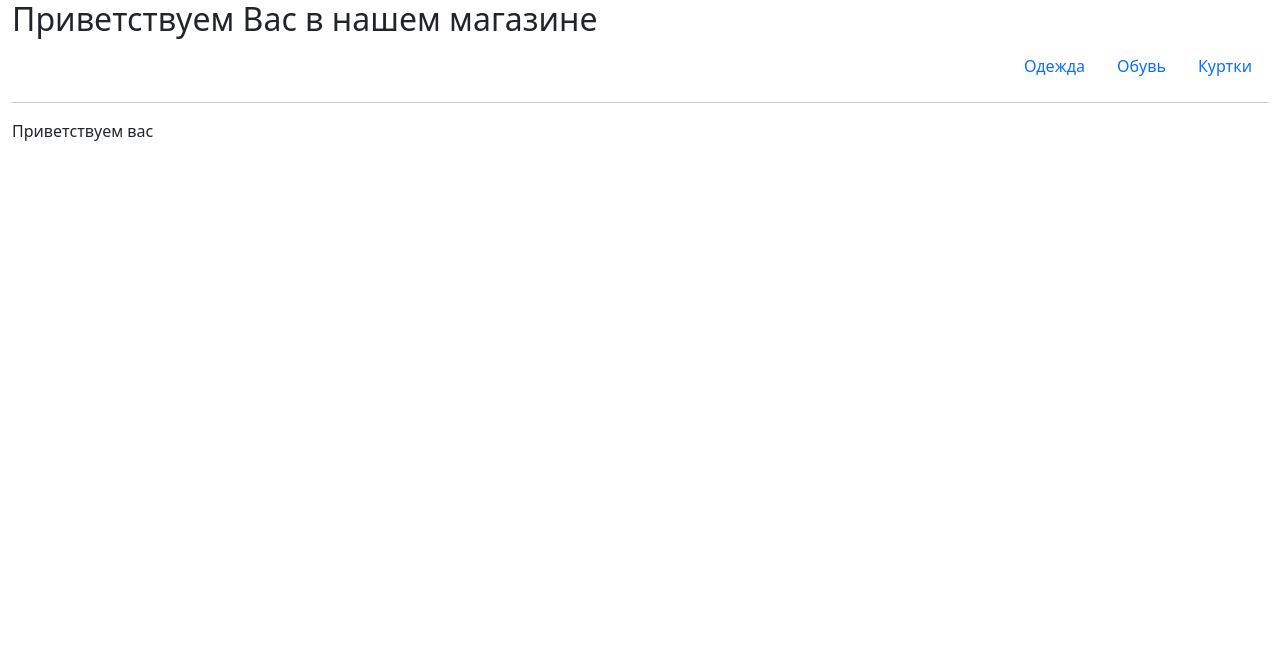
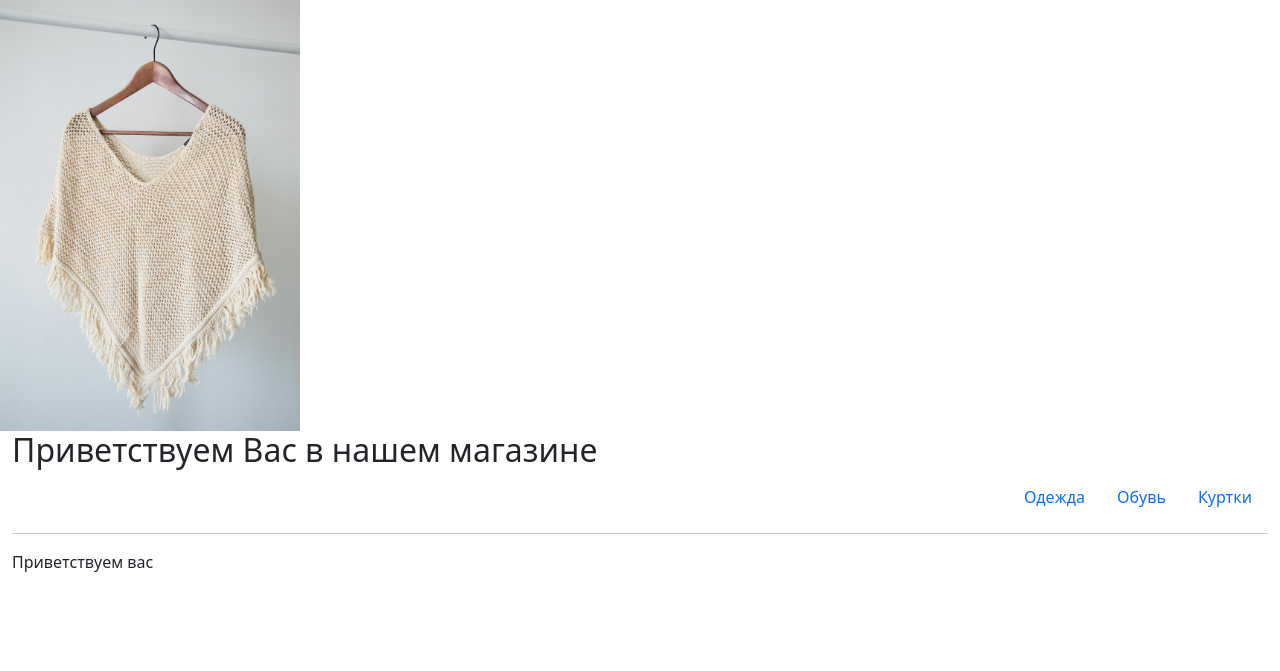
Before and after one commit to Vojd85/Flask-and-FastAPI, a Flask app: page / in a window 1280 px wide. Shown: the top 671 px of the page. Run offline with Flask 3, Linux system fonts and the light colour scheme; some libraries are stand-ins or nearby versions.

Commit message:
Дз семинара 1

```diff
--- a/Sem1/templates/base.html
+++ b/Sem1/templates/base.html
@@ -7,6 +7,7 @@
     <title>Интернет магазин</title>
 </head>
 <body>
+<img src="{{ url_for('static', filename='img/im1.jpg') }}" alt="Моё фото" width="300">
 <div class="container-fluid">
     <h2>Приветствуем Вас в нашем магазине</h2>
     <ul class="nav nav-pills justify-content-end align-items-end">
```
